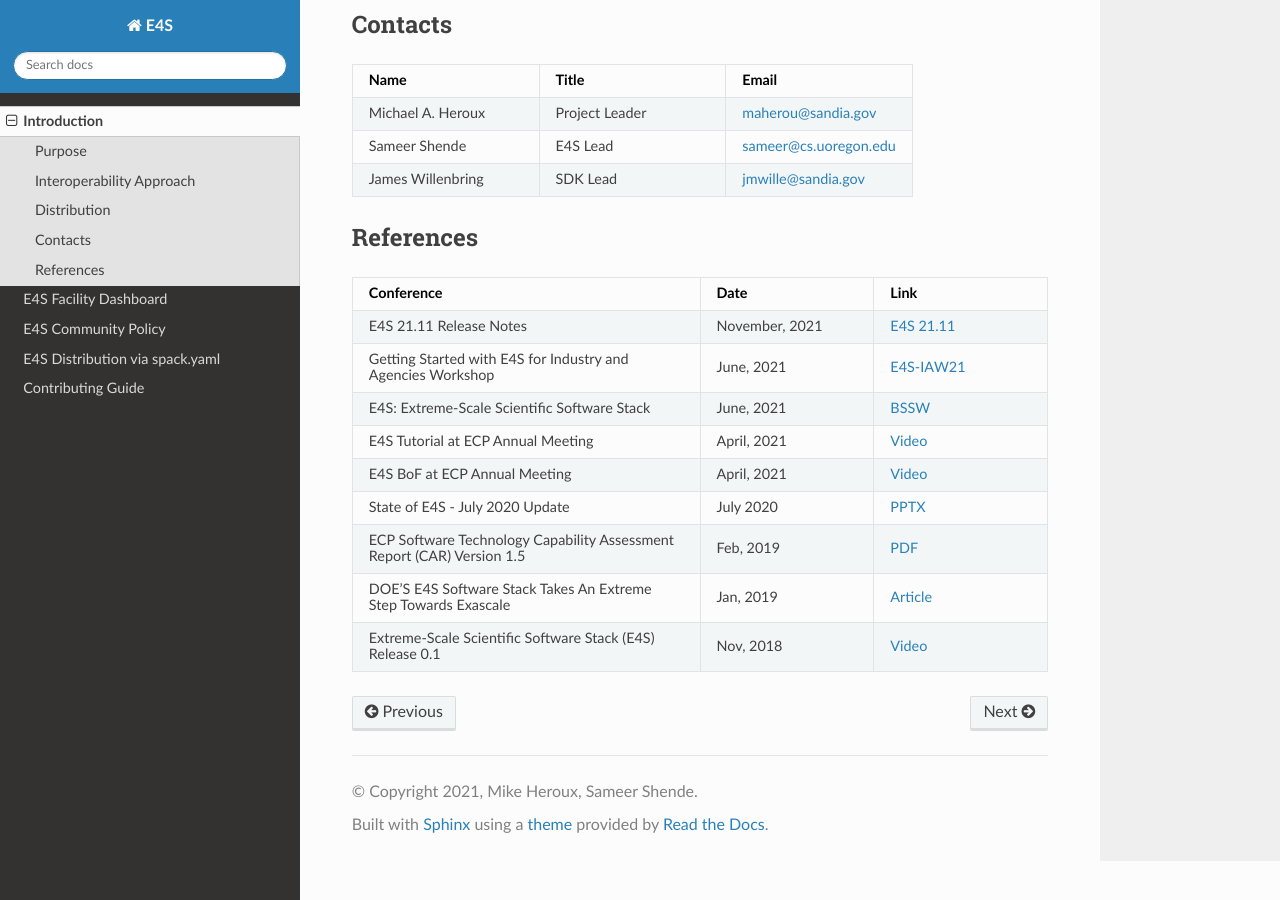
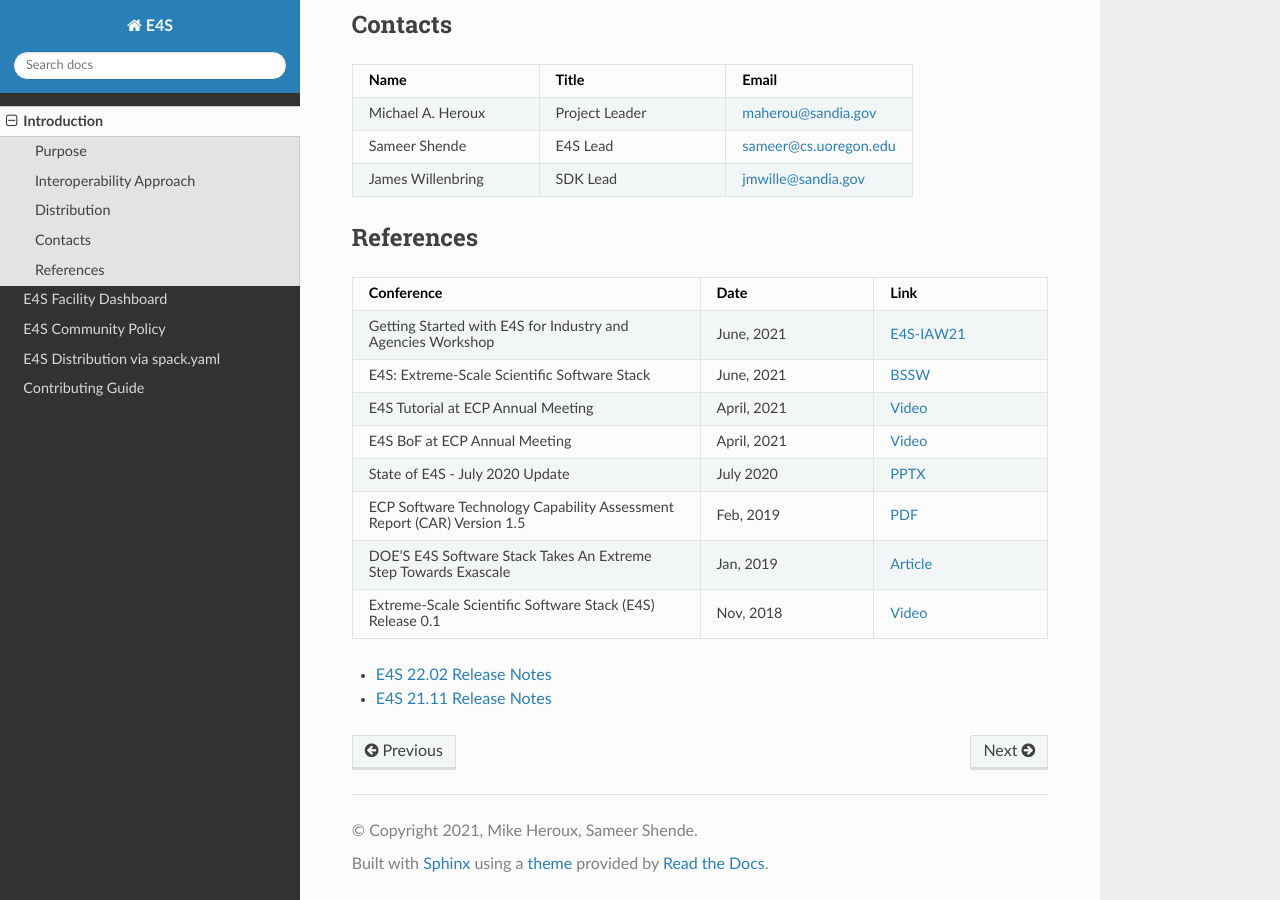
Before and after one commit to E4S-Project/e4s, a Sphinx documentation site: the page built from docs/introduction.rst, in a window 1280 px wide and 900 px high, scrolled down 1136 px. Built offline with Sphinx 7.4.7 and the Read the Docs theme 2.0.0, drawn with Linux system fonts in a browser that asks for light colours.

Commit message:
add e4s 22.02 release notes

```diff
--- a/docs/introduction.rst
+++ b/docs/introduction.rst
@@ -55,7 +55,7 @@
     :widths:  60, 30, 30
     :class: tight-table
 
-     "E4S 21.11 Release Notes", "November, 2021", "`E4S 21.11 <https://e4s.io/talks/E4S_21.11.pdf>`_"
+
      "Getting Started with E4S for Industry and Agencies Workshop", "June, 2021", "`E4S-IAW21 <https://www.exascaleproject.org/event/e4sforindustry/>`_"
      "E4S: Extreme-Scale Scientific Software Stack", "June, 2021", "`BSSW <https://bssw.io/blog_posts/e4s-extreme-scale-scientific-software-stack>`_"
      "E4S Tutorial at ECP Annual Meeting", "April, 2021", "`Video <https://youtu.be/vGKgAXtSFu0>`_"
@@ -64,3 +64,7 @@
      "ECP Software Technology Capability Assessment Report (CAR) Version 1.5", "Feb, 2019", "`PDF <https://www.exascaleproject.org/wp-content/uploads/2019/02/ECP-ST-CAR.pdf>`__"
      "DOE’S E4S Software Stack Takes An Extreme Step Towards Exascale", "Jan, 2019", "`Article <https://www.nextplatform.com/2019/01/22/does-e4s-software-stack-takes-an-extreme-step-towards-exascale/>`_"
      "Extreme-Scale Scientific Software Stack (E4S) Release 0.1", "Nov, 2018", "`Video <https://www.youtube.com/watch?v=nfCXwX_0EBc>`__"
+
+
+- `E4S 22.02 Release Notes <https://e4s.io/talks/E4S_22.02.pdf>`_
+- `E4S 21.11 Release Notes <https://e4s.io/talks/E4S_21.11.pdf>`_
```
